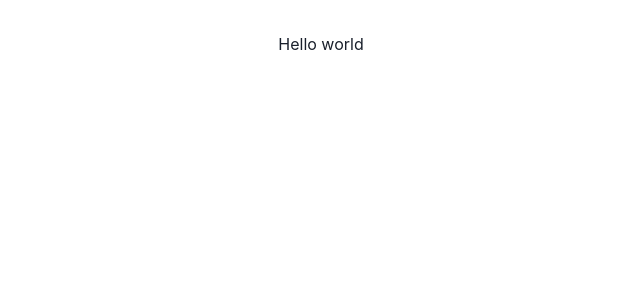
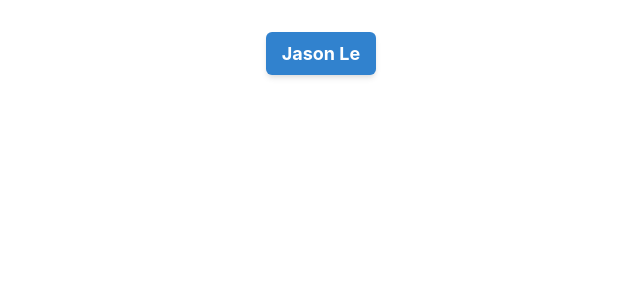
Before and after one commit to JasonLee0404/portfolio, a React (Vite) app: page / in a window 1280 px wide. Shown: the top 300 px of the page, without its empty margins (319-959 px from the left). Built offline with nearby package versions, Linux system fonts and the light colour scheme.

Commit message:
added name component

```diff
--- a/src/App.jsx
+++ b/src/App.jsx
@@ -1,14 +1,14 @@
 import { useState } from 'react'
 import reactLogo from './assets/react.svg'
 import viteLogo from '/vite.svg'
+import NameBadge from './components/NameBadge/NameBadge';
 import './App.css'
 
 function App() {
-  const [count, setCount] = useState(0)
 
   return (
     <>
-      Hello world
+      <NameBadge name="Jason Le"/>
     </>
   )
 }
--- /dev/null
+++ b/src/components/NameBadge/NameBadge.jsx
@@ -0,0 +1,23 @@
+import React from 'react';
+import { Box, Text } from '@chakra-ui/react';
+
+const NameBadge = ({ name }) => {
+    return (
+      <Box
+        display="inline-block"
+        bg="blue.500"
+        color="white"
+        px={4}
+        py={2}
+        borderRadius="md"
+        boxShadow="md"
+        textAlign="center"
+      >
+        <Text fontSize="lg" fontWeight="bold">
+          {name}
+        </Text>
+      </Box>
+    );
+  };
+
+  export default NameBadge;
```
